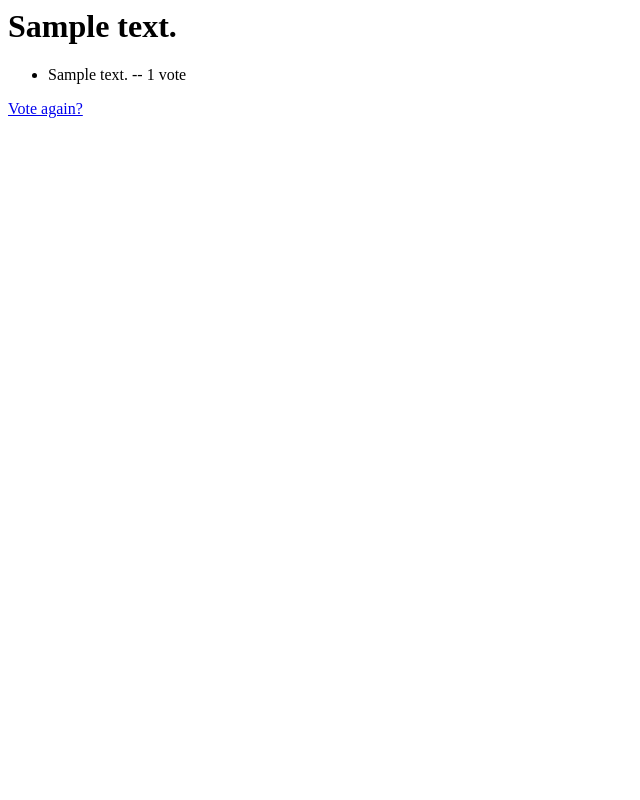
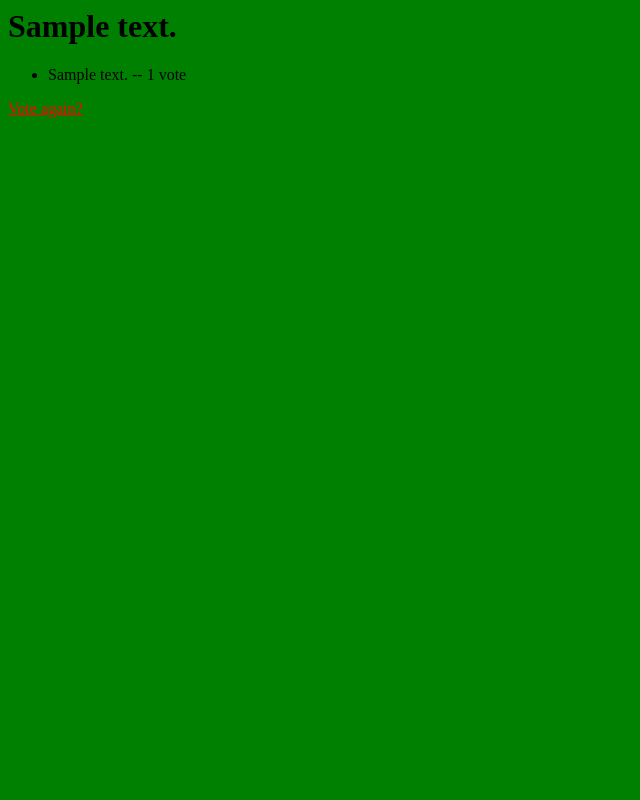
Before and after one commit to man4oni/python-tutorial, a Django app: page /pepi/1/results/ in a window 1280 px wide. Shown: the whole page, without its empty margins (0-640 px from the left). Run offline with Django 3.2, Linux system fonts and the light colour scheme; tables that the repository leaves empty hold one stand-in row (values such as "Sample post").

Commit message:
django part-?

```diff
--- /dev/null
+++ b/pipi/pepi/static/pepi/style.css
@@ -0,0 +1,9 @@
+li a {
+    color: yellow;
+}
+body{
+	background-color: green ;
+}
+a {
+	color:red;
+}
--- a/pipi/pepi/templates/pepi/detail.html
+++ b/pipi/pepi/templates/pepi/detail.html
@@ -1,3 +1,8 @@
+{% load static %}
+
+<link rel="stylesheet" type="text/css" href="{% static 'pepi/style.css' %}">
+
+
 <h1>{{ question.question_text }}</h1>
 
 {% if error_message %}<p><strong>{{ error_message }}</strong></p>{% endif %}
--- a/pipi/pepi/templates/pepi/index.html
+++ b/pipi/pepi/templates/pepi/index.html
@@ -1,3 +1,6 @@
+{% load static %}
+
+<link rel="stylesheet" type="text/css" href="{% static 'pepi/style.css' %}">
 {% if latest_question_list %}
     <ul>
     {% for question in latest_question_list %}
--- a/pipi/pepi/templates/pepi/results.html
+++ b/pipi/pepi/templates/pepi/results.html
@@ -1,3 +1,6 @@
+{% load static %}
+<link rel="stylesheet" type="text/css" href="{% static 'pepi/style.css' %}">
+
 <h1>{{ question.question_text }}</h1>
 
 <ul>
```
